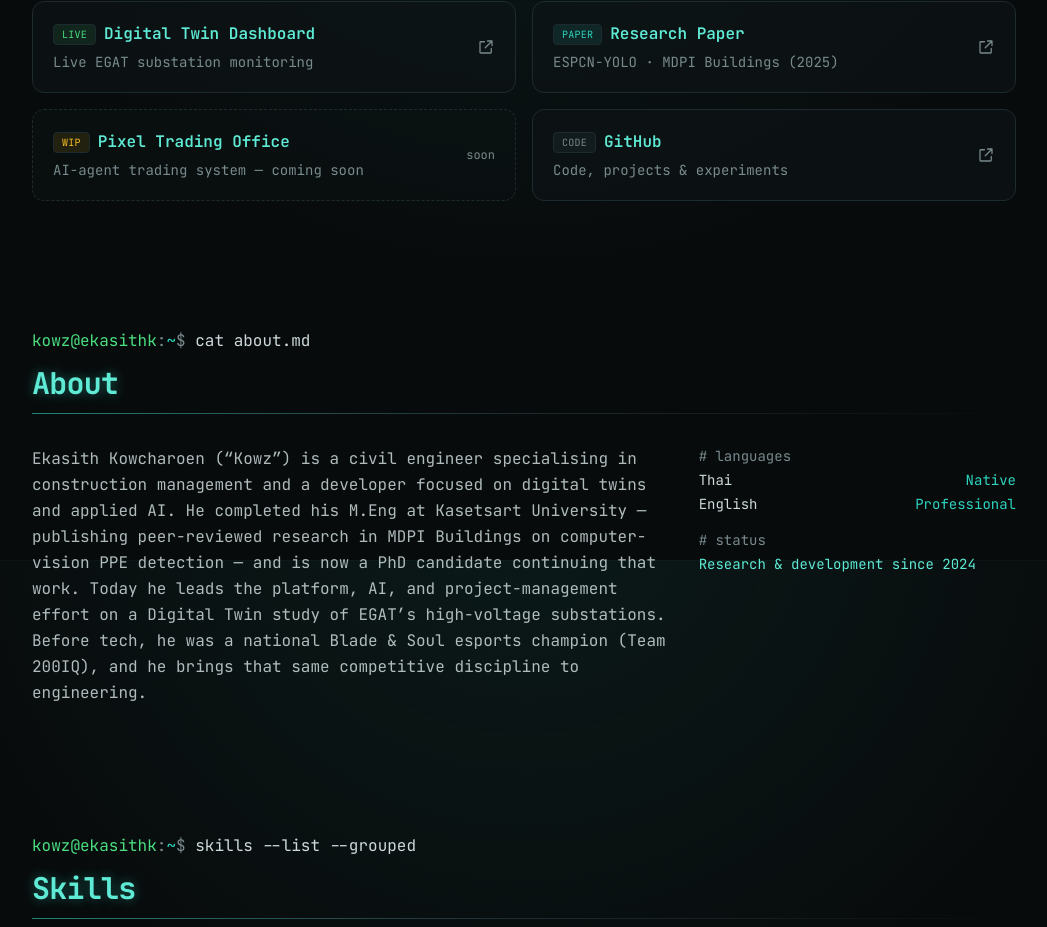
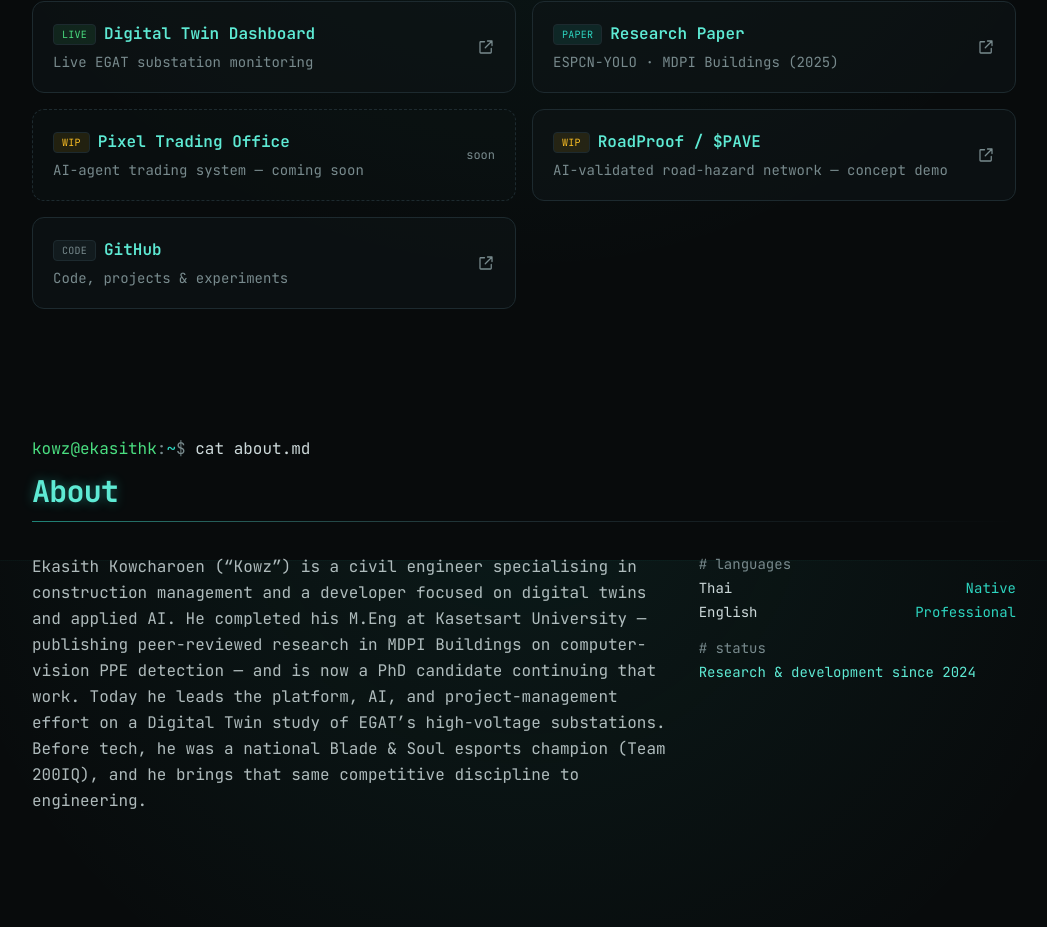
Before and after one commit to EkasithK/ekasithk.com, a Next.js app: page / in a window 1280 px wide. Shown: the part 1040-1967 px from the top of the page, without its empty margins (116-1163 px from the left). Built offline with nearby package versions, Linux system fonts and the light colour scheme.

Commit message:
ci: auto-deploy to Cloudflare Pages on push; add $PAVE to Explore my work

```diff
--- a/src/data/content.ts
+++ b/src/data/content.ts
@@ -169,6 +169,12 @@ export const content: Content = {
       label: "Pixel Trading Office",
       desc: "AI-agent trading system — coming soon",
       url: "",
+      tag: "wip",
+    },
+    {
+      label: "RoadProof / $PAVE",
+      desc: "AI-validated road-hazard network — concept demo",
+      url: "https://pave.ekasithk.com",
       tag: "wip",
     },
     {
```
